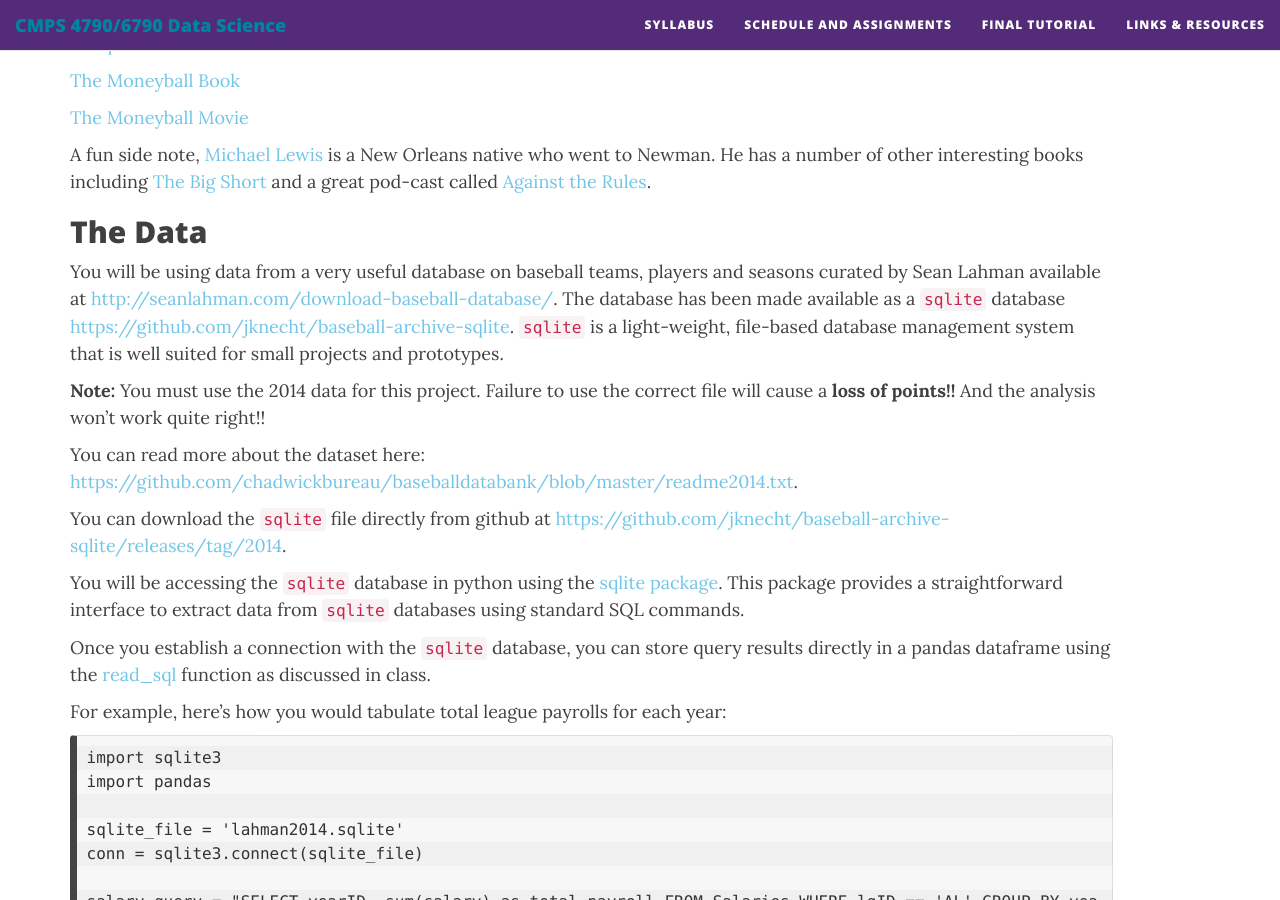
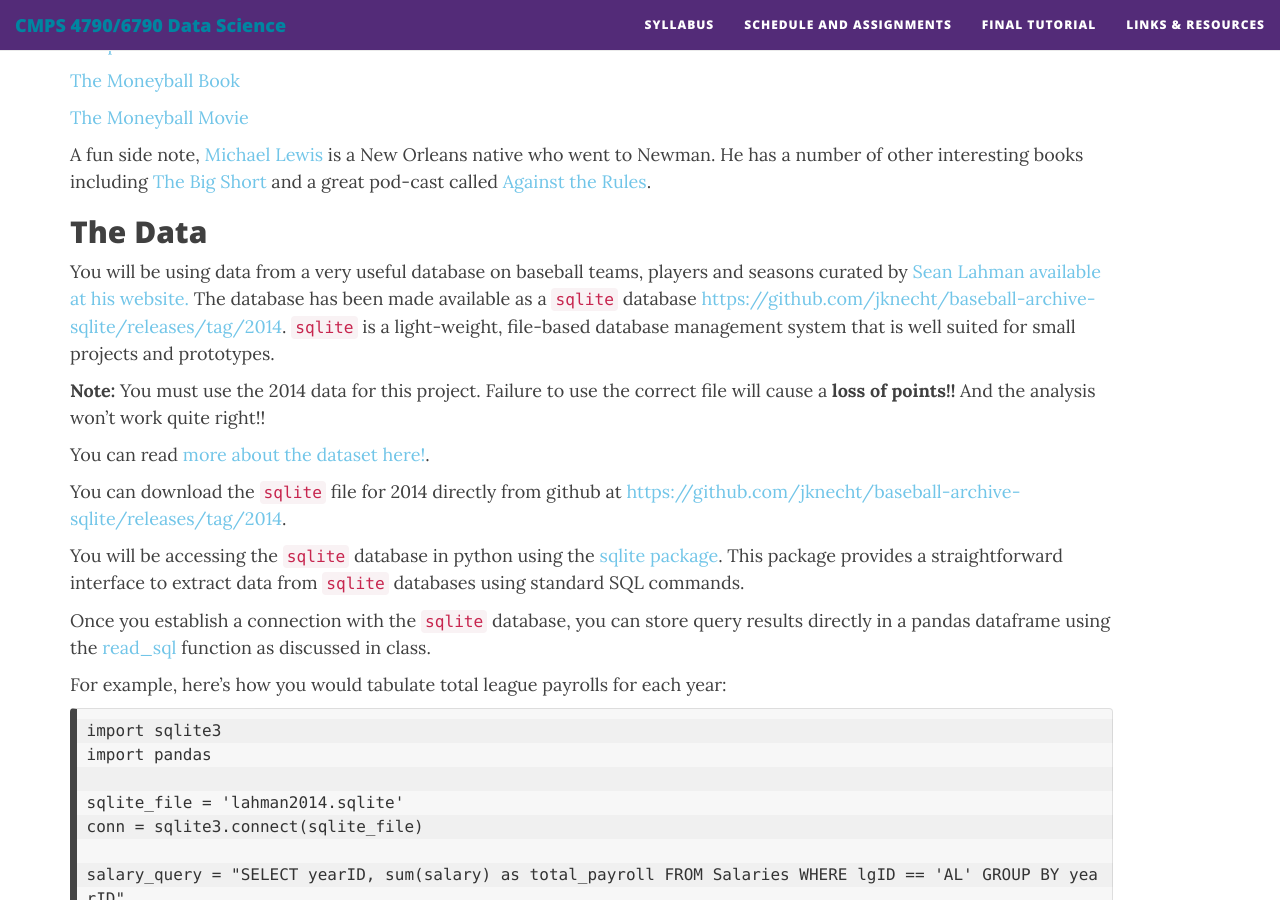
Before and after one commit to nmattei/cmps6790, a Jekyll site: the page built from _projects/Project2/Project2.md, in a window 1280 px wide and 900 px high, scrolled down 1077 px. Built offline with Jekyll 4.4.1, drawn with Linux system fonts in a browser that asks for light colours; nearby versions of some CDN libraries; formulas are drawn with MathJax 3.

Commit message:
updated links

```diff
--- a/_projects/Project2/Project2.md
+++ b/_projects/Project2/Project2.md
@@ -38,13 +38,13 @@ A fun side note, [Michael Lewis](https://en.wikipedia.org/wiki/Michael_Lewis) is
 
 ## The Data
 
-You will be using data from a very useful database on baseball teams, players and seasons curated by Sean Lahman available at [http://seanlahman.com/download-baseball-database/](http://seanlahman.com/download-baseball-database/). The database has been made available as a `sqlite` database [https://github.com/jknecht/baseball-archive-sqlite](https://github.com/jknecht/baseball-archive-sqlite). `sqlite` is a light-weight, file-based database management system that is well suited for small projects and prototypes.
+You will be using data from a very useful database on baseball teams, players and seasons curated by [Sean Lahman available at his website.](http://seanlahman.com/) The database has been made available as a `sqlite` database [https://github.com/jknecht/baseball-archive-sqlite/releases/tag/2014](https://github.com/jknecht/baseball-archive-sqlite/releases/tag/2014). `sqlite` is a light-weight, file-based database management system that is well suited for small projects and prototypes.
 
 **Note:** You must use the 2014 data for this project.  Failure to use the correct file will cause a **loss of points!!** And the analysis won't work quite right!!
 
-You can read more about the dataset here: [https://github.com/chadwickbureau/baseballdatabank/blob/master/readme2014.txt](https://github.com/chadwickbureau/baseballdatabank/blob/master/readme2014.txt).
+You can read [more about the dataset here!](https://www.dropbox.com/scl/fi/9i2nhlskvfkqy7mbuqem7/readme2023.txt?rlkey=odnwx7ujztm0z4ob8dmggfcr0&e=1&dl=0).
 
-You can download the `sqlite` file directly from github at [https://github.com/jknecht/baseball-archive-sqlite/releases/tag/2014](https://github.com/jknecht/baseball-archive-sqlite/releases/tag/2014).
+You can download the `sqlite` file for 2014 directly from github at [https://github.com/jknecht/baseball-archive-sqlite/releases/tag/2014](https://github.com/jknecht/baseball-archive-sqlite/releases/tag/2014).
 
 You will be accessing the `sqlite` database in python using the [sqlite package](https://docs.python.org/3/library/sqlite3.html). This package provides a straightforward interface to extract data from `sqlite` databases using standard SQL commands.
 
```
